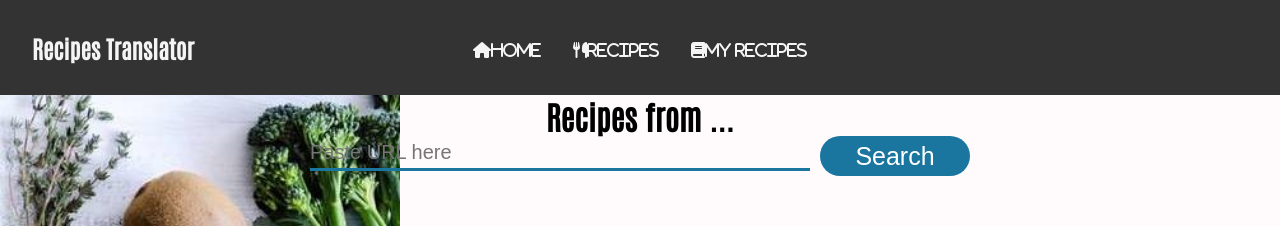
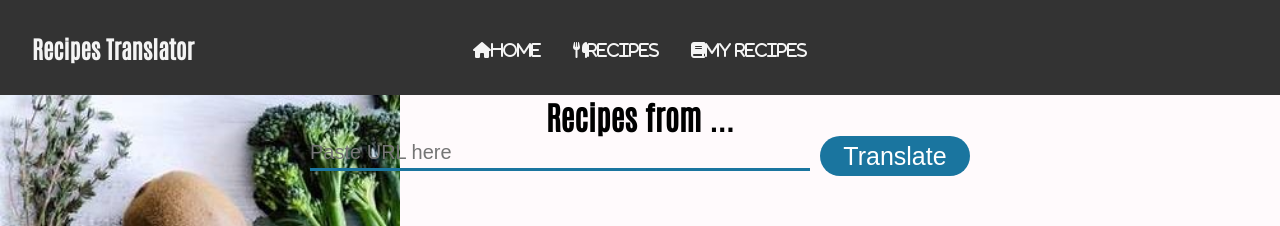
Before and after one commit to benayat/fullstack-aws-mern-translate, a React (Create React App) app in the folder client/: page /recipes in a window 1280 px wide. Shown: the top 226 px of the page. Built offline with nearby package versions, Linux system fonts and the light colour scheme.

Commit message:
28/04/21#4inna

```diff
--- a/client/src/components/Button/ButtonStyle.css
+++ b/client/src/components/Button/ButtonStyle.css
@@ -9,9 +9,10 @@
     border: none;
     cursor: pointer;
     color:white;
+    transition: 0.4s;
 }
 
 .btn:hover{
-    background-color: #1a759f;
+    background-color: #58abd1;
     color:white;
 }
--- a/client/src/pages/FindRecipesPage.jsx
+++ b/client/src/pages/FindRecipesPage.jsx
@@ -45,7 +45,7 @@ const changeHandler = (e)=>{
         <h1>Recipes from ... </h1>
             <div className="recipeSearch">
                 <Input change={changeHandler}/>
-                <Button click={clickHandler} content="Search"/>
+                <Button click={clickHandler} content="Translate"/>
             </div>
             {
                 (data==null) ? null :<RecipeCard/>
```
Also changed, not shown: 1 other file (tests, documents, lock files or other folders).
